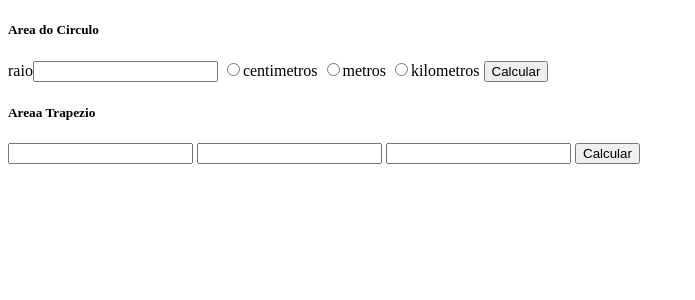
After one commit to DeividFrancis/at.1_3p_si_2018.1-linguagem_e_desenvolvimento_para_web, a PHP site: page /views/calculo/areaCirculoTrapezioLosango.template.php in a window 1280 px wide. The commit adds this page. Shown: the top 300 px of the page, without its empty margins (0-695 px from the left). Run offline with PHP 8.4, Linux system fonts and the light colour scheme.

Commit message:
implementando a pagina de calculos da area do circulo e trapezio

```diff
--- a/app/index.php
+++ b/app/index.php
@@ -2,7 +2,7 @@
 <html>
   <head>
     <meta charset="utf-8">
-    <title>Home</title>
+    <title><<?php $title ?></title>
   </head>
   <body>
     <h1>Eae man Daniel TEsta o cell ae</h1>
--- a/app/modal/calculadora.class.php
+++ b/app/modal/calculadora.class.php
@@ -26,7 +26,7 @@ class calculadora
   public function area_circulo($raio)
   {
     $result = M_PI * pow($raio,2);
-    return number_format($result,2,".",null );
+    return number_format($result,2);
   }
 
   public function area_trapezio($altura, $base_maior,$base_menor)
--- /dev/null
+++ b/app/views/calculo/areaCirculoTrapezioLosango.template.php
@@ -0,0 +1,21 @@
+<?php require_once '../_includes/header.php'; ?>
+<h5>Area do Circulo</h5>
+<form class="" action="../../controller/areaCirculo.controller.php" method="post">
+    raio<input type="text" name="raio">
+    <input type="radio" name="metragem">centimetros
+    <input type="radio" name="metragem">metros
+    <input type="radio" name="metragem">kilometros
+    <button type="submit" name="button">Calcular</button>
+</form>
+
+
+<h5>Areaa Trapezio</h5>
+
+<form class="" action="../../controller/areaTrapezio.controller.php" method="post">
+  <input type="text" name="altura">
+  <input type="text" name="baseMenor">
+  <input type="text" name="baseMaior">
+  <button type="submit" name="button">Calcular</button>
+</form>
+
+<?php require_once '../_includes/footer.php'; ?>
```
Also changed, not shown: app/controller/areaCirculo.controller.php (added, +13 -0 lines), app/controller/areaTrapezio.controller.php (added, +11 -0 lines), app/.htaccess.
